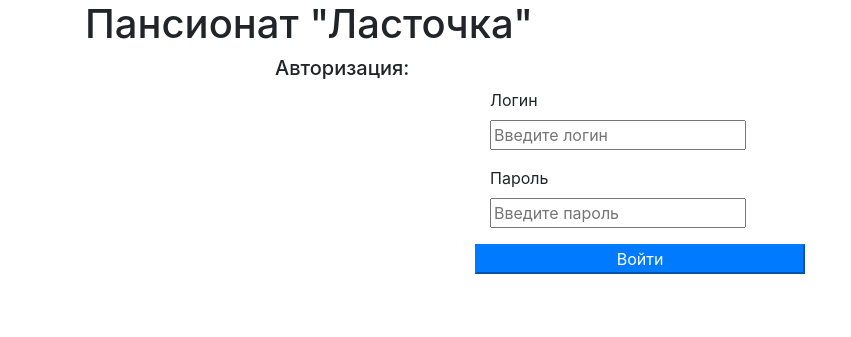
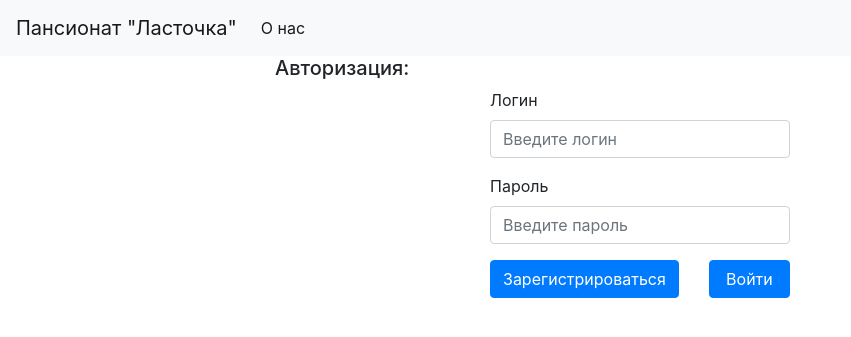
Before and after one commit to N0mi/databaseKurs, a Flask app: template flask-website/templates/login.html in a window 1280 px wide. Shown: the top 337 px of the page, without its empty margins (0-851 px from the left). Run offline with Flask 2, Linux system fonts and the light colour scheme; the template is opened without the code that fills it, so the values that code supplies are empty; some libraries are stand-ins or nearby versions.

Commit message:
add login template and correct filds in index

```diff
--- a/flask-website/templates/login.html
+++ b/flask-website/templates/login.html
@@ -2,11 +2,24 @@
 <html>
 <head>
 	<link rel="stylesheet" href="https://stackpath.bootstrapcdn.com/bootstrap/4.3.1/css/bootstrap.min.css" integrity="sha384-ggOyR0iXCbMQv3Xipma34MD+dH/1fQ784/j6cY/iJTQUOhcWr7x9JvoRxT2MZw1T" crossorigin="anonymous">
+	<nav class="navbar navbar-expand-lg navbar-light bg-light">
+		<a class="navbar-brand" href="#">Пансионат "Ласточка"</a>
+		<button class="navbar-toggler" type="button" data-toggle="collapse" data-target="#navbarText" aria-controls="navbarText" aria-expanded="false" aria-label="Toggle navigation">
+				<span class="navbar-toggler-icon"></span>
+			  </button>
+			  <div class="collapse navbar-collapse" id="navbarText">
+				<ul class="navbar-nav mr-auto">
+				  <li class="nav-item active">
+					<a class="nav-link" href="#">О нас</a>
+				  </li>
+				</ul>
+
+			  </div>
+	</nav>
 	<title>Авторизиция</title>
 </head>
 <body>
 	<div class="container">
-		<h1>Пансионат "Ласточка"</h1>
 		<div class="row">
 			<div class="col-sm-2"></div>
 			<div class="col-sm-7">
@@ -19,7 +32,7 @@
 			<div class="col">
 				<div class="form-group">
 					<label for="loginField">Логин</label>
-					<input type="text" class="form-contol" id="loginField" placeholder="Введите логин">
+					<input type="text" class="form-control" id="loginField" placeholder="Введите логин">
 				</div>
 			</div>
 		</div>
@@ -27,13 +40,18 @@
 			<div class="col">
 				<div class="form-group">
 					<label for="passField">Пароль</label>
-					<input type="password" class="form-contol" id="passField" placeholder="Введите пароль">
+					<input type="password" class="form-control" id="passField" placeholder="Введите пароль">
 				</div>
 			</div>
 		</div>
 
 		<div class="row">
-			<button type="submit" class="btn-primary btn-block">Войти</button>
+			<div class="col">
+			<button type="submit" class="btn btn-block btn-primary">Зарегистрироваться</button>
+			</div>
+			<div class="col">
+			<button type="submit" class="btn btn-block btn-primary">Войти</button>
+			</div>
 		</div>
 	</form>
 
```
Also changed, not shown: flask-website/backend/main.py (+6 -2 lines), flask-website/templates/index.html (+10 -5 lines).
